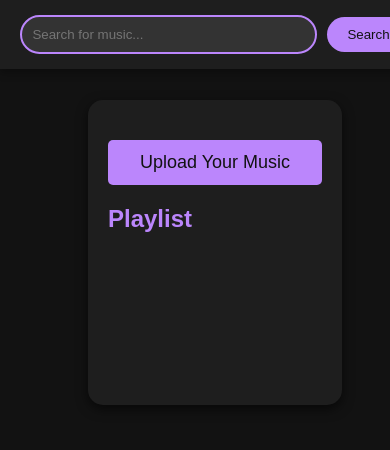
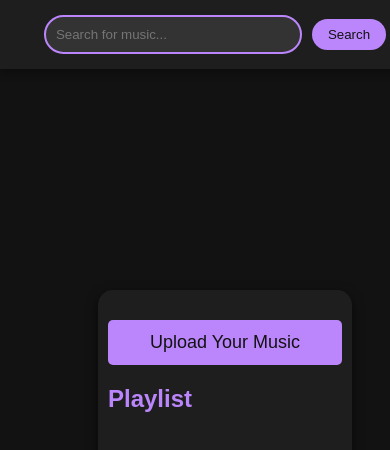
Before and after one commit to nitinsatya2520/KNS-MUSIC, a React (Create React App) app: page / in a window 390 px wide. Shown: the top 450 px of the page. Built offline with nearby package versions, Linux system fonts and the light colour scheme.

Commit message:
Your commit message

```diff
--- a/src/App.css
+++ b/src/App.css
@@ -1,5 +1,3 @@
-/* App.css */
-
 /* Global Styles */
 body {
   font-family: 'Arial', sans-serif;
@@ -10,7 +8,8 @@ body {
   display: flex;
   justify-content: center;
   align-items: center;
-  height: 100%; /* Full viewport height */
+  height: 100vh; /* Full viewport height */
+  overflow: hidden; /* Prevent overflow */
 }
 
 /* App Container */
@@ -156,9 +155,14 @@ body {
 
 /* Responsive Design */
 @media (max-width: 600px) {
+  .app {
+    margin: 20px; /* Adjust margin for mobile view */
+    padding: 10px;
+  }
+
   .player {
     padding: 15px;
-    margin: 10px;
+    margin: 10px 0;
   }
 
   .thumbnail {
@@ -167,6 +171,15 @@ body {
 
   .player-controls button {
     padding: 8px 14px;
+  }
+
+  .custom-file-upload {
+    padding: 10px;
+    font-size: 16px;
+  }
+
+  .playlist h2 {
+    font-size: 22px; /* Slightly smaller heading for mobile */
   }
 }
 
--- a/src/MusicSearch.css
+++ b/src/MusicSearch.css
@@ -132,3 +132,43 @@ body {
   background: #333;
   border: none;
 }
+
+/* Responsive Design */
+@media (max-width: 600px) {
+  /* Adjust the search bar input width for smaller screens */
+  .search-bar input {
+      width: 60%;
+  }
+
+  /* Adjust the search bar button padding */
+  .search-bar button {
+      padding: 8px 16px;
+  }
+
+  /* Adjust the top margin for the container */
+  .music-search-container {
+      margin-top: 70px; /* Adjust based on the height of the search bar */
+      padding: 15px;
+  }
+
+  /* Adjust track item padding and margin for smaller screens */
+  .track-item {
+      padding: 10px;
+      margin-bottom: 10px;
+  }
+
+  /* Adjust track thumbnail size for smaller screens */
+  .track-thumbnail {
+      max-width: 100px;
+      margin-right: 10px;
+  }
+
+  /* Adjust track title and artist font size for better readability */
+  .track-title {
+      font-size: 16px;
+  }
+
+  .track-artist {
+      font-size: 14px;
+  }
+}
```
Lines whose indentation alone changed are shown as unchanged.
